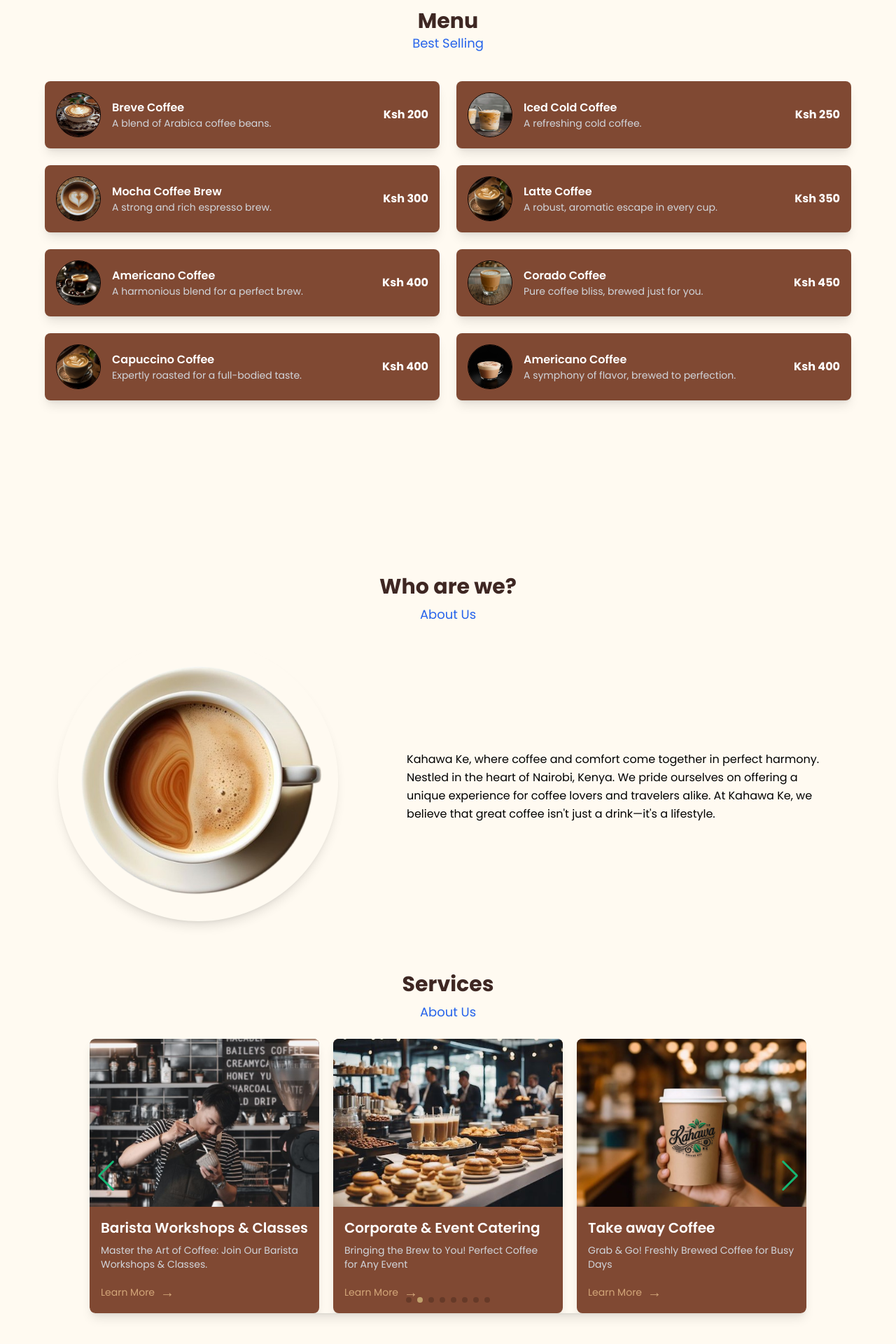
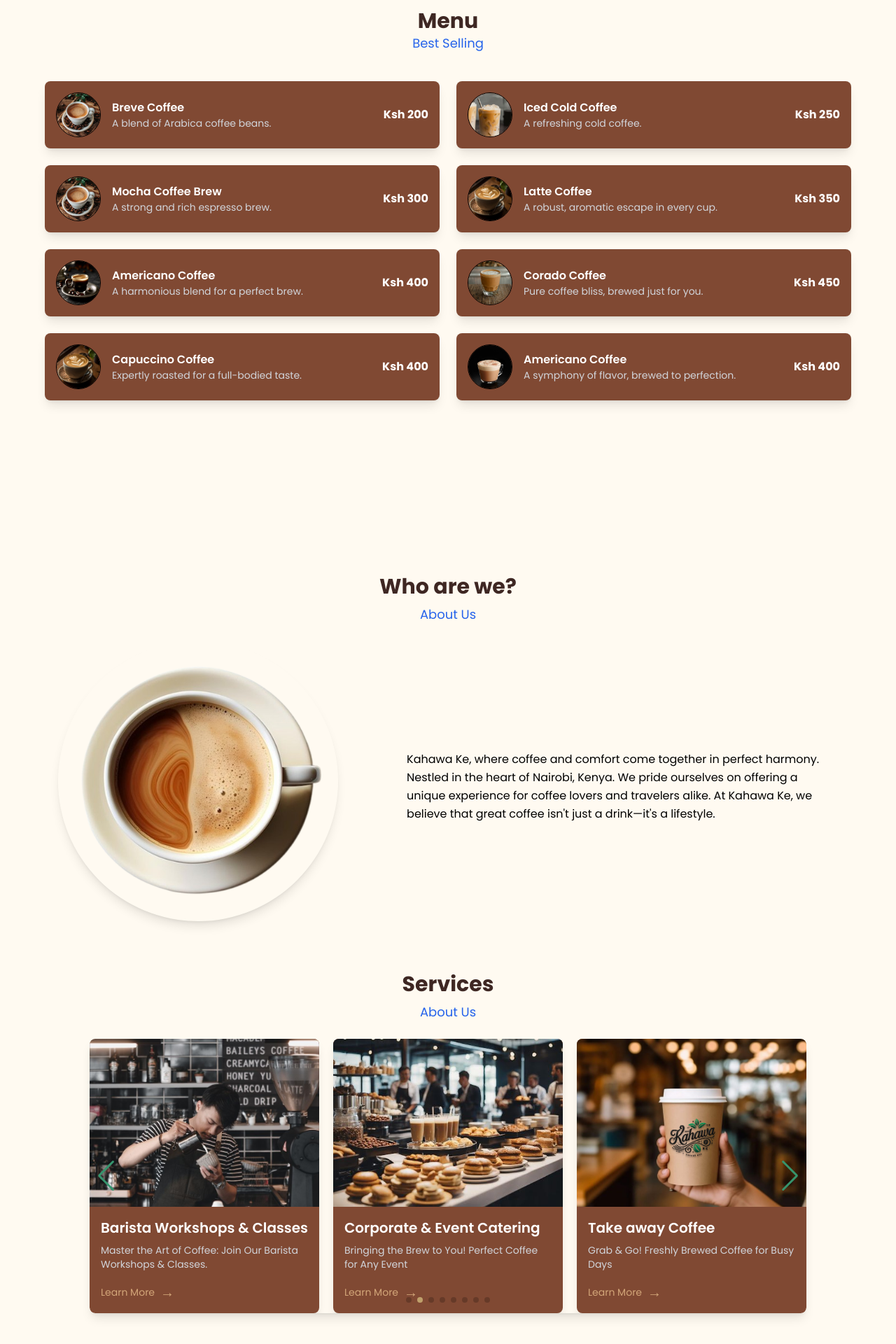
Before and after one commit to swarui/coffeelandingpage, a React (Vite) app: page / in a window 1280 px wide. Shown: the part 700-2620 px from the top of the page at 70% size. Built offline with nearby package versions, Linux system fonts and the light colour scheme.

Commit message:
Coffee landing project

```diff
--- a/src/components/Menu.jsx
+++ b/src/components/Menu.jsx
@@ -1,11 +1,10 @@
 import React from "react";
 import Americano from "../assets/Americano.jpeg";
-import Breve from "../assets/Breve.png";
 import Cappuccino from "../assets/Capucino.jpeg";
 import Corado from "../assets/Corado.jpeg";
 import Iced from "../assets/Iced.jpeg";
 import Latte from "../assets/Latte.jpeg";
-import Mocha from "../assets/Mocha.jpeg";
+import Brew from "../assets/Brew.jpeg";
 import Ricano from "../assets/Ricano.png";
 
 function MenuItem({ title, description, price, image }) {
@@ -21,7 +20,7 @@
           <img
             src={image}
             alt={title}
-            className="w-16 h-16 border border-black rounded-full"
+            className="w-16 h-16 border border-black rounded-full object-cover"
           />
           {/* Title and Description */}
           <div>
@@ -58,7 +57,7 @@
             title="Breve Coffee"
             description="A blend of Arabica coffee beans."
             price="Ksh 200"
-            image={Breve} // Replace with coffee image URL
+            image={Brew} // Replace with coffee image URL
           />
 
           <MenuItem
@@ -72,7 +71,7 @@
             title="Mocha Coffee Brew"
             description="A strong and rich espresso brew."
             price="Ksh 300"
-            image={Mocha}
+            image={Brew}
           />
 
           <MenuItem
--- a/src/components/Navbar.jsx
+++ b/src/components/Navbar.jsx
@@ -35,13 +35,15 @@
     <>
       {/* Main Body */}
       <div
-        style={{ fontFamily: "Poppins" , backgroundColor: "#EFE0BB"}}
+        style={{ fontFamily: "Poppins", backgroundColor: "#EFE0BB" }}
         className={`fixed top-0 left-0 w-full h-16 flex justify-between z-50 text-black lg:py-2 px-10  transition-transform duration-300 ${
           showNavbar ? "translate-y-0" : "-translate-y-full"
         }`}
       >
         <div className="flex items-center">
-          <a href="#home">          <img src={Logo} className="w-20 h-auto" alt="Logo" />
+          <a href="#home">
+            {" "}
+            <img src={Logo} className="w-20 h-auto" alt="Logo" />
           </a>
         </div>
         {/* The opening and closing icon */}
@@ -62,22 +64,29 @@
         {/* Main Navbar */}
         <div className="hidden lg:flex items-center justify-center w-full text-black">
           <ul className="flex flex-row gap-8 text-[15px] cursor-pointer">
-            <a href="#home"><li>Home</li></a>
-            <a href="#menu"><li>Menu</li></a>
-            <a href="#about"><li>About Us</li></a>
-            <a href="#about"><li>Service</li></a>
-
-            <a href="#contact"><li>Contact</li></a>
+            <a href="#home">
+              <li>Home</li>
+            </a>
+            <a href="#menu">
+              <li>Menu</li>
+            </a>
+            <a href="#about">
+              <li>About Us</li>
+            </a>
+            <a href="#about">
+              <li>Service</li>
+            </a>
+            <a href="#contact">
+              <li>Contact</li>
+            </a>
           </ul>
         </div>
         <div className="hidden lg:flex fixed right-10">
-        <a href="mailto:mainastevew.com">
-        <button className="bg-gradient-to-r from-yellow-500 to-yellow-800 text-black transition duration-500 hover:bg-green-700 rounded-full px-3 py-2 shadow-lg text-[0.795em]">
-            Get Voucher
-          </button>
-        </a>
-
-
+          <a href="mailto:mainastevew.com">
+            <button className="bg-gradient-to-r from-yellow-500 to-yellow-800 text-black transition duration-500 hover:bg-green-700 rounded-full px-3 py-2 shadow-lg text-[0.795em]">
+              Get Voucher
+            </button>
+          </a>
         </div>
       </div>
 
@@ -89,11 +98,24 @@
         } transition-transform duration-300 ease-in-out lg:hidden`}
       >
         <ul className="flex flex-col gap-3 mt-10 text-lg cursor-pointer px-4 font-medium text-[0.875em]">
-          <li   onClick={toggleMenu}>Home</li>
-          <li   onClick={toggleMenu}>Menu</li>
-          <li   onClick={toggleMenu}>About Us</li>
-          <li   onClick={toggleMenu}>Service</li>
-          <li   onClick={toggleMenu}>Contact</li>
+          <a href="#home">
+            {" "}
+            <li onClick={toggleMenu}>Home</li>
+          </a>
+          <a href="#menu">
+            {" "}
+            <li onClick={toggleMenu}>Menu</li>
+          </a>
+          <a href="#about">
+            {" "}
+            <li onClick={toggleMenu}>About Us</li>
+          </a>
+          <a href="#service">
+            <li onClick={toggleMenu}>Service</li>
+          </a>
+          <a href="#contact">
+            <li onClick={toggleMenu}>Contact</li>
+          </a>
         </ul>
       </div>
     </>
--- a/src/components/Service.jsx
+++ b/src/components/Service.jsx
@@ -65,17 +65,17 @@
                 slidesPerView: 3, // Show 3 slides at a time
               },
         }}
-        className="rounded-lg shadow-lg mt-20 lg:m-0 sm:m-10 "
+        className="  lg:p-0  sm:p-5 rounded-lg shadow-lg mt-20 lg:m-0 sm:m-10 "
       >
         {slides.map(slide => (
          <SwiperSlide key={slide.id}>
-  <div className="bg-[#804933] overflow-hidden shadow-lg flex flex-col h-full rounded-lg">
+  <div className="bg-[#804933]  overflow-hidden shadow-lg flex flex-col h-full rounded-lg">
     <img
       src={slide.img}
       alt={slide.title}
       className="w-full h-60 sm:h-48 md:h-56 lg:h-48 xl:h-60 object-cover" // Adjusts height based on screen size
     />
-    <div className="p-4 flex flex-col justify-between flex-grow">
+    <div className="  p-4 flex flex-col justify-between flex-grow">
       <div>
         <h3 className="text-xl font-semibold">{slide.title}</h3>
         <p className="text-sm text-gray-300 mt-2">{slide.description}</p>
--- a/src/index.css
+++ b/src/index.css
@@ -11,7 +11,7 @@
     src: url(../src/assets/fonts/Moonet.otf);
 }
 .swiper-button-next, .swiper-button-prev {
-    color: #15b673; /* Set the color you want for the arrows */
+    color: #36946d; /* Set the color you want for the arrows */
   }
 
 /* Custom styles for Swiper pagination dots */
```
Also changed, not shown: src/assets/Brew.jpeg (added).
